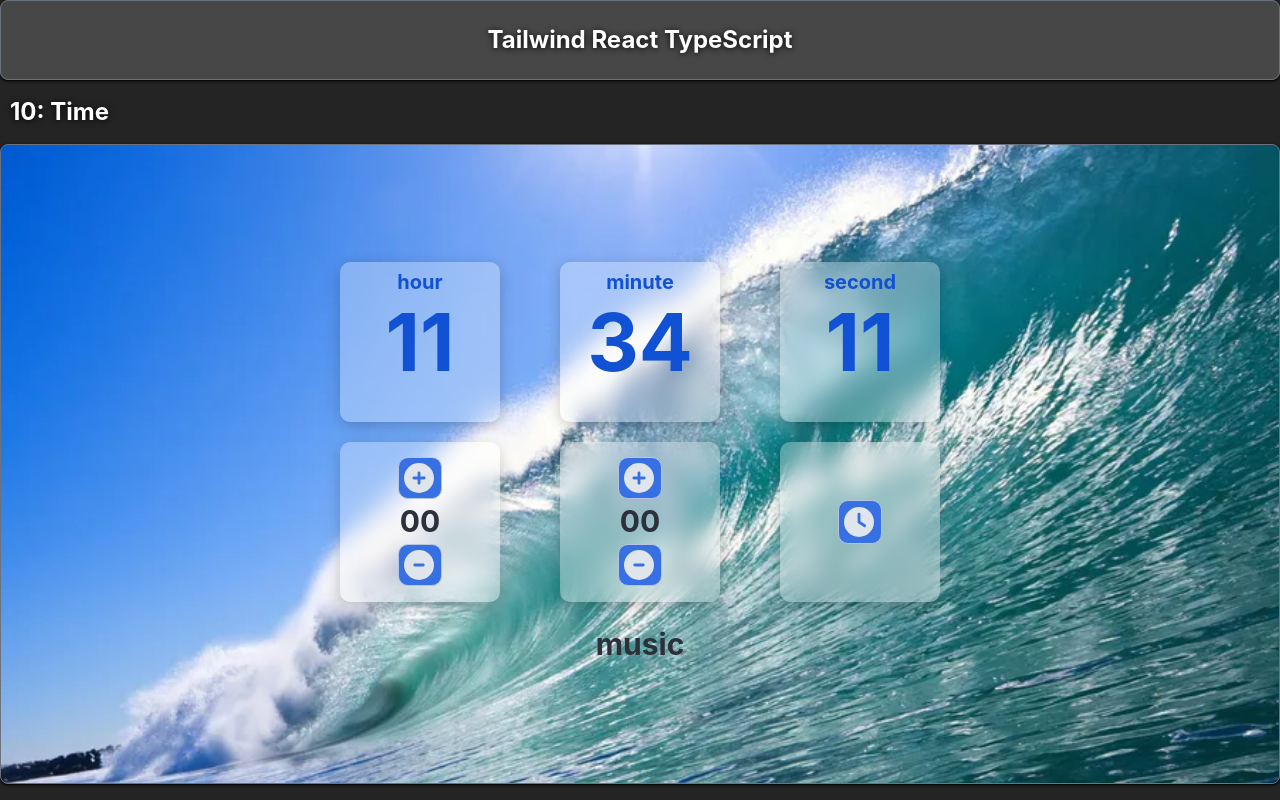
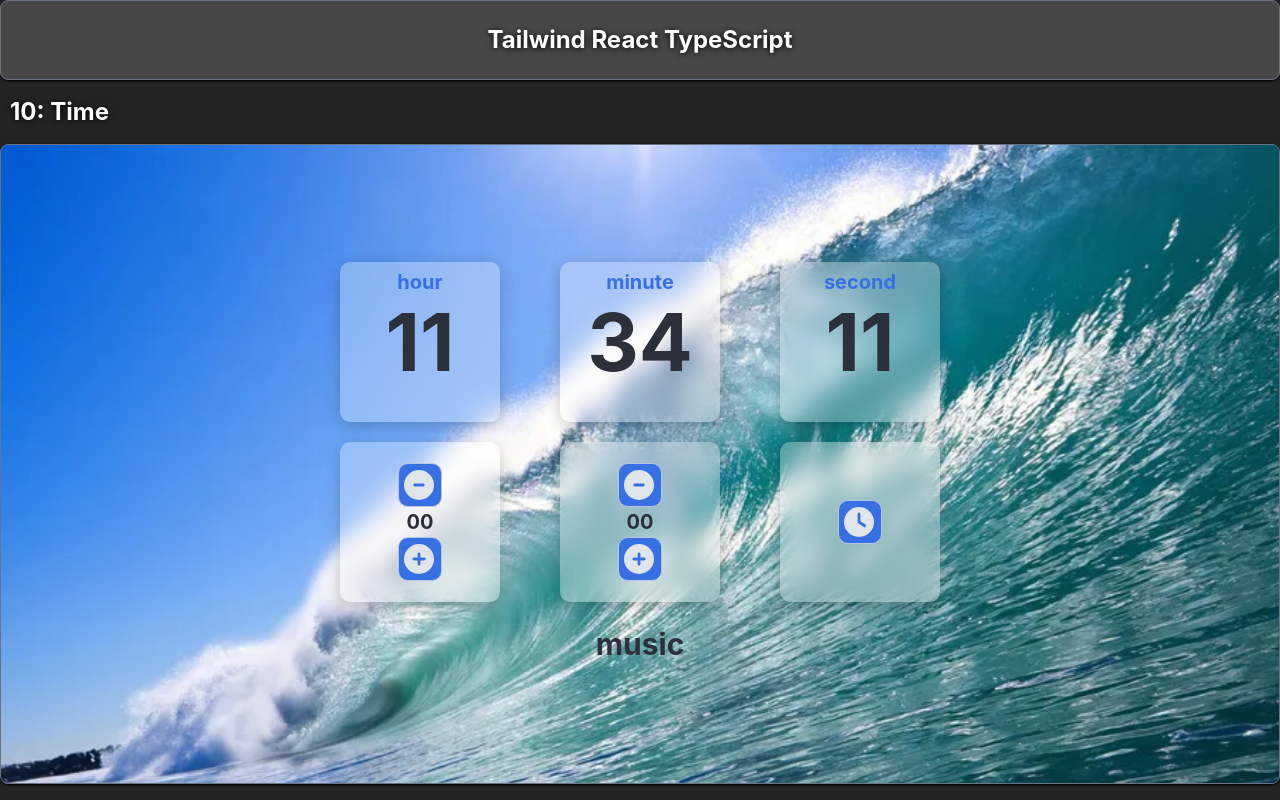
Before and after one commit to kozzztia/tailwind, a React (Vite) app: page / in a window 1280 px wide. Shown: the top 800 px of the page. Built offline with nearby package versions, Linux system fonts and the light colour scheme.

Commit message:
config display

```diff
--- a/src/components/Timer/Timer.tsx
+++ b/src/components/Timer/Timer.tsx
@@ -2,27 +2,25 @@ import { FC, useLayoutEffect, useState } from "react";
 import styles from "./styles.module.css"
 import { FaClock, FaCirclePlus, FaCircleMinus } from "react-icons/fa6";
 // import { FaPause, FaPlay, FaTimes } from "react-icons/fa";
-import {getLocalStorageTime, getLocalTime, padedNumber, removeLocalStorageTime, setLocalStorageTime } from "./helper";
+import { calculateNewValue, getLocalStorageTime, getLocalTime, padedNumber, removeLocalStorageTime, setLocalStorageTime } from "./helper";
 import { FaTrash } from "react-icons/fa";
 
 
-const Timer = () => {
-
-
+const Timer: FC = () => {
   return (
     <div className={styles.container}>
-      <ViewTimer/>
-      <Display/>
-      <Music/>
+      <ViewTimer />
+      <Display />
+      <Music />
     </div>
   )
 }
 
 export default Timer
 
-const ViewTimer = () => {
+const ViewTimer: FC = () => {
   const [time, setTime] = useState<Time>(getLocalTime());
-  const arr = ["hour" , "minute", "second"];
+  const arr = ["hour", "minute", "second"];
   useLayoutEffect(() => {
     const interval = setInterval(() => {
       setTime(getLocalTime());
@@ -33,13 +31,13 @@ const ViewTimer = () => {
   return (
     <div className={styles.viewTimer}>
       {arr.map((item, index) => (
-        <TimeElement key={index} number={padedNumber(Object.values(time)[index])} name={item} />
+        <ViewtimerElement key={index} number={padedNumber(Object.values(time)[index])} name={item} />
       ))}
     </div>
   )
 }
 
-const TimeElement: FC<{number: string; name: string}> = ({ number, name}) => {
+const ViewtimerElement: FC<{ number: string; name: string }> = ({ number, name }) => {
   return (
     <div className={styles.timeElement}>
       <span className={styles.number}>{number}</span>
@@ -48,33 +46,26 @@ const TimeElement: FC<{number: string; name: string}> = ({ number, name}) => {
   )
 }
 
-const Display = () => {
+const Display: FC = () => {
   const [alertTime, setAlertTime] = useState<AlertTime>({ hour: 0, minute: 0 });
   const [edit, setEdit] = useState<boolean>(false);
+  const arr = ["hour", "minute"];
 
   useLayoutEffect(() => {
     const alert = getLocalStorageTime();
     if (alert) {
       setEdit(true);
       setAlertTime(alert);
-    }else{
+    } else {
       resetTime();
     }
   }, []);
 
   const updateTime = (type: "hour" | "minute", value: number) => {
-    const current = Number(alertTime[type]);
     const max = type === "hour" ? 24 : 60;
-    const newValue =
-    current === 0 && value === -1
-      ? max - 1
-      : current === max - 1 && value === 1
-      ? 0
-      : (current + value + max) % max;
-
     setAlertTime((prev) => ({
       ...prev,
-      [type]: newValue,
+      [type]: calculateNewValue(Number(prev[type]), value, max),
     }));
   };
 
@@ -95,29 +86,21 @@ const Display = () => {
 
   return (
     <div className={styles.alert}>
-      <div className={styles.hour}>
-        <button onClick={() => updateTime("hour", 1)}>
-          <FaCirclePlus />
-        </button>
-        <span>{padedNumber(alertTime.hour)}</span>
-        <button onClick={() => updateTime("hour", -1)}>
-          <FaCircleMinus />
-        </button>
-      </div>
-      <div className={styles.minute}>
-        <button onClick={() => updateTime("minute", 1)}>
-          <FaCirclePlus />
-        </button>
-        <span>{padedNumber(alertTime.minute)}</span>
-        <button onClick={() => updateTime("minute", -1)}>
-          <FaCircleMinus />
-        </button>
-      </div>
+      {
+        arr.map((item, index) => (
+          <DisplayElement
+            key={index}
+            item={item as "hour" | "minute"}
+            alertTime={alertTime}
+            updateTime={updateTime}
+            edit={edit} />
+        ))
+      }
       <div className={styles.menu}>
         {
           edit ? (
             <button onClick={removeTime}>
-              <FaTrash/>
+              <FaTrash />
             </button>
           ) : (
             <button onClick={setTime}>
@@ -130,11 +113,26 @@ const Display = () => {
   )
 }
 
-const Music = () => {
+const DisplayElement: FC<{ item: "hour" | "minute", edit: boolean, alertTime: AlertTime, updateTime: (type: "hour" | "minute", value: number) => void }> = ({ item, edit, alertTime, updateTime }) => {
+  return (
+    <div className={`${styles[item]} ${edit && styles.disabled}`}>
+      <button
+        disabled={edit}
+        onClick={() => updateTime(item as "hour" | "minute", -1)}>
+        <FaCircleMinus />
+      </button>
+      <span >{padedNumber(alertTime[item as "hour" | "minute"])}</span>
+      <button
+        disabled={edit}
+        onClick={() => updateTime(item as "hour" | "minute", 1)}>
+        <FaCirclePlus />
+      </button>
+    </div>
+  )
+}
 
 
-
-
+const Music: FC = () => {
   return (
     <div className={styles.music}>
       music
--- a/src/components/Timer/helper.ts
+++ b/src/components/Timer/helper.ts
@@ -42,3 +42,9 @@ export const removeLocalStorageTime = () => {
 export const padedNumber = (num: number) => {
     return num.toString().padStart(2, "0");
 }
+
+export const calculateNewValue = (current: number, value: number, max: number): number => {
+  if (current === 0 && value === -1) return max - 1;
+  if (current === max - 1 && value === 1) return 0;
+  return (current + value + max) % max;
+};
--- a/src/components/Timer/styles.module.css
+++ b/src/components/Timer/styles.module.css
@@ -42,7 +42,7 @@
     display: flex;
     justify-content: space-between;
     align-items: center;
-    color: var(--timer-hover-color);
+    color: var(--timer-accent-color);
     gap: var(--timer-padding);
     width: var(--timer-size);
     .timeElement{
@@ -61,6 +61,9 @@
         position: absolute;
         top: 50%;
         left: 50%;
+      }
+      .number{
+        color: var(--timer-text-color);
       }
 
       .number{
@@ -84,7 +87,6 @@
     display: flex;
     flex-direction: row;
     justify-content: space-between;
-
     .hour, .minute, .menu{
       width: var(--timer-element-size);
       height: var(--timer-element-size);
@@ -93,6 +95,7 @@
       backdrop-filter: blur(10px); /* Размытие фона под элементом */
       border-radius: 10px; /* Скруглённые края для эстетики */
       box-shadow: 0 4px 15px rgba(0, 0, 0, 0.2); /* Лёгкая тень */
+      color: var(--timer-text-color);
       display: flex;
       flex-direction: column;
       justify-content: center;
@@ -114,8 +117,23 @@
           background: var(--timer-hover-color);
         }
       }
+      span{
+        color: var(--timer-text-color);
+        font-size: 20px;
+        font-weight: bold;
+        text-align: center;
+      }
+    }
+    .disabled{
+      button{
+        pointer-events: none;
+      }
+      span{
+        opacity: 0.5;
+      }
     }
   }
+
   .music{
     display: flex;
     justify-content: center;
```
